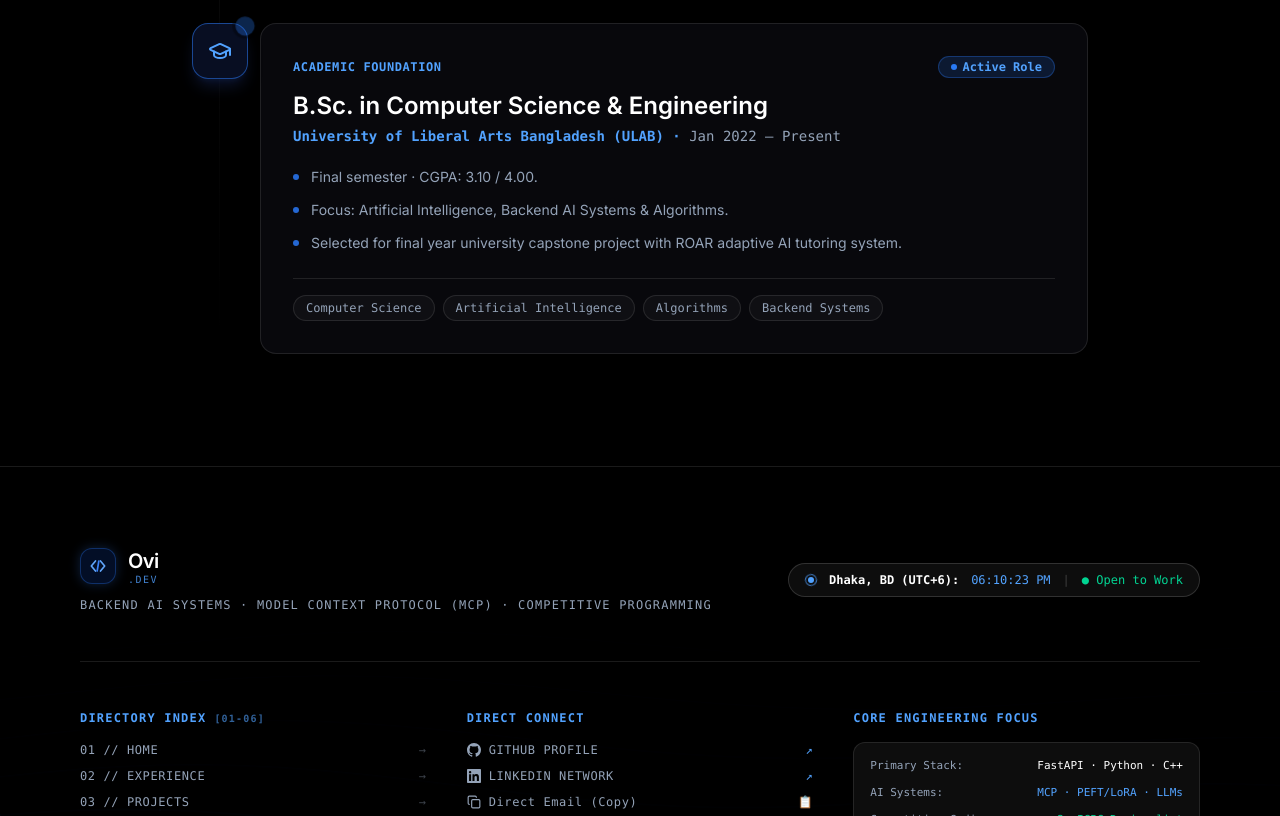
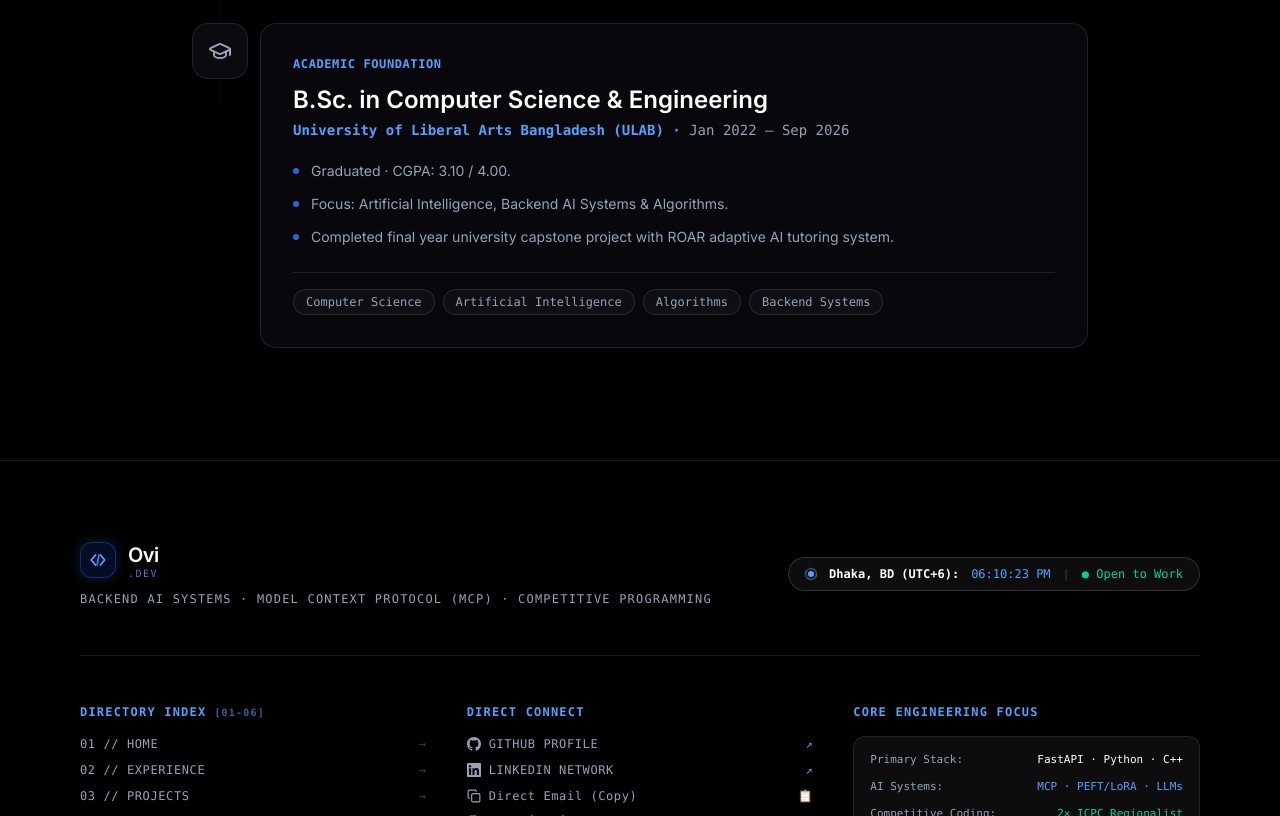
Before and after one commit to shahariarovi789-ux/shahariarovi789-ux.github.io, a Next.js app: page /experience in a window 1280 px wide. Shown: the part 2240-3056 px from the top of the page. Built offline with nearby package versions, Linux system fonts and the light colour scheme.

Commit message:
feat: update education to completed/graduated and upgrade CV font to Inter with larger legible 1-page layout

```diff
--- a/src/components/chatbot/ChatWidget.tsx
+++ b/src/components/chatbot/ChatWidget.tsx
@@ -47,7 +47,7 @@ function generateLocalAnswer(query: string): string {
     return `You can reach ${SITE.name} directly via email at ${SITE.email} or by phone/WhatsApp at ${SITE.phone}. You can also connect on LinkedIn at ${SITE.linkedinUrl} or explore his open-source code on GitHub at ${SITE.githubUrl}.`;
   }
 
-  return `${SITE.name} is a Computer Science & Engineering undergrad at ULAB, 2× ICPC Dhaka Regionalist, and Backend AI Engineer Intern at FlyRank AI specializing in Python, FastAPI, Model Context Protocol (MCP), and LLMs. Feel free to explore his projects or reach out directly at ${SITE.email}!`;
+  return `${SITE.name} is a Computer Science & Engineering graduate from ULAB, 2× ICPC Dhaka Regionalist, and Backend AI Engineer Intern (completed) at FlyRank AI specializing in Python, FastAPI, Model Context Protocol (MCP), and LLMs. Feel free to explore his projects or reach out directly at ${SITE.email}!`;
 }
 
 export default function ChatWidget() {
--- a/src/components/hero/Hero.tsx
+++ b/src/components/hero/Hero.tsx
@@ -90,7 +90,7 @@ export default function Hero() {
           </div>
 
           <p className="mt-6 max-w-xl text-base leading-relaxed text-muted sm:text-lg">
-            CSE undergrad at ULAB, AI enthusiast &amp; 2× ICPC Dhaka Regionalist — building backend AI systems with Python, FastAPI, LLMs, and Model Context Protocol (MCP).
+            CSE graduate from ULAB, AI enthusiast &amp; 2× ICPC Dhaka Regionalist — building backend AI systems with Python, FastAPI, LLMs, and Model Context Protocol (MCP).
           </p>
 
           {/* Current roles banner */}
--- a/src/data/chatbot-context.ts
+++ b/src/data/chatbot-context.ts
@@ -31,7 +31,7 @@ export function buildChatbotContext(): string {
 You are the interactive AI assistant embedded in ${SITE.name}'s portfolio website. You answer questions about ${SITE.name}'s background, backend AI engineering experience, competitive programming achievements, and shipped projects accurately, concisely, and warmly.
 
 ## About ${SITE.name}
-${SITE.name} is a Computer Science & Engineering undergrad at ULAB, 2× ICPC Dhaka Regionalist (2023, 2024), and Backend AI Engineer Intern (completed) at FlyRank AI. He specializes in Python, FastAPI, Model Context Protocol (MCP), LLMs, PEFT/LoRA fine-tuning, and Agentic AI workflows.
+${SITE.name} is a Computer Science & Engineering graduate from ULAB, 2× ICPC Dhaka Regionalist (2023, 2024), and Backend AI Engineer Intern (completed) at FlyRank AI. He specializes in Python, FastAPI, Model Context Protocol (MCP), LLMs, PEFT/LoRA fine-tuning, and Agentic AI workflows.
 
 ## Work Experience & Leadership
 ${experienceText}
--- a/src/data/experience.ts
+++ b/src/data/experience.ts
@@ -91,12 +91,12 @@ export const EXPERIENCE: ExperienceItem[] = [
     type: "education",
     role: "B.Sc. in Computer Science & Engineering",
     organization: "University of Liberal Arts Bangladesh (ULAB)",
-    period: "Jan 2022 — Present",
-    current: true,
+    period: "Jan 2022 — Sep 2026",
+    current: false,
     bullets: [
-      "Final semester · CGPA: 3.10 / 4.00.",
+      "Graduated · CGPA: 3.10 / 4.00.",
       "Focus: Artificial Intelligence, Backend AI Systems & Algorithms.",
-      "Selected for final year university capstone project with ROAR adaptive AI tutoring system."
+      "Completed final year university capstone project with ROAR adaptive AI tutoring system."
     ],
     tags: ["Computer Science", "Artificial Intelligence", "Algorithms", "Backend Systems"]
   }
--- a/src/data/site.ts
+++ b/src/data/site.ts
@@ -1,7 +1,7 @@
 export const SITE = {
   name: "Shahariar Asfaq Ovi",
   shortName: "Shahariar",
-  headline: "Backend AI Engineer · Competitive Programmer · CSE Undergrad",
+  headline: "Backend AI Engineer · Competitive Programmer · CSE Graduate",
   role: "Backend AI Systems & Algorithms Engineer",
   email: "shahariar.ovi789@gmail.com",
   phone: "+880 1837737947",
@@ -12,9 +12,9 @@ export const SITE = {
   location: "Dhaka, Bangladesh",
   timezone: "Asia/Dhaka",
   availability: "Open to Backend AI & Systems Roles",
-  tagline: "CSE undergrad at ULAB, AI enthusiast & 2× ICPC Dhaka Regionalist — building backend AI systems with Python, FastAPI, LLMs, and Model Context Protocol (MCP).",
+  tagline: "CSE graduate from ULAB, AI enthusiast & 2× ICPC Dhaka Regionalist — building backend AI systems with Python, FastAPI, LLMs, and Model Context Protocol (MCP).",
   about:
-    "I'm a Computer Science & Engineering undergrad at the University of Liberal Arts Bangladesh, passionate about Artificial Intelligence, Backend AI architectures, and competitive programming. A two-time ICPC Dhaka Regionalist, I've spent the last three years sharpening my problem-solving in C++, and now work hands-on with Python, FastAPI, Model Context Protocol (MCP), LLM fine-tuning, and Agentic AI workflows. Experienced in high-volume PDF bounding box annotation and AI data training, I love turning complex technologies into reliable, real-world impact.",
+    "I'm a Computer Science & Engineering graduate from the University of Liberal Arts Bangladesh, passionate about Artificial Intelligence, Backend AI architectures, and competitive programming. A two-time ICPC Dhaka Regionalist, I've spent the last three years sharpening my problem-solving in C++, and now work hands-on with Python, FastAPI, Model Context Protocol (MCP), LLM fine-tuning, and Agentic AI workflows. Experienced in high-volume PDF bounding box annotation and AI data training, I love turning complex technologies into reliable, real-world impact.",
   roles: [
     "Backend AI Systems",
     "Model Context Protocol (MCP)",
```
Also changed, not shown: 1 other file (tests, documents, lock files or other folders).
